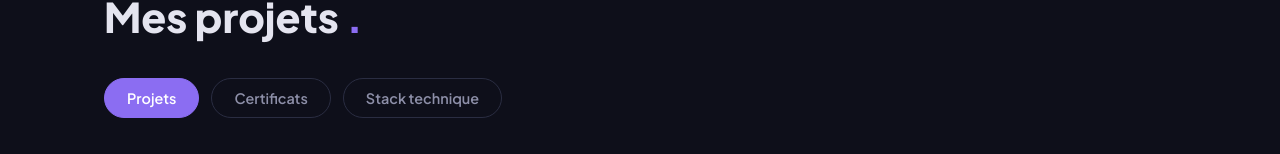
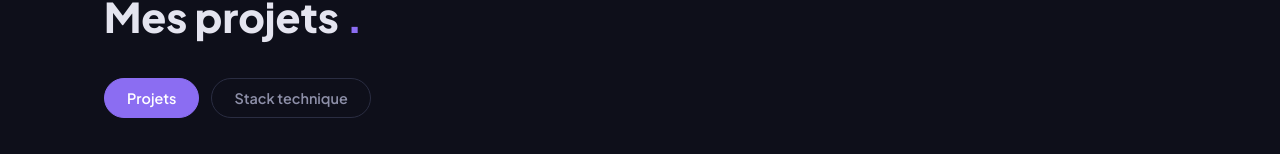
Before and after one commit to OMAR-SR-1/portfolio, an Angular app: page / in a window 1280 px wide. Shown: the part 1999-2153 px from the top of the page. Built offline with nearby package versions, Linux system fonts and the light colour scheme.

Commit message:
mise à jour compétences

```diff
--- a/src/app/components/portfolio/portfolio.html
+++ b/src/app/components/portfolio/portfolio.html
@@ -4,7 +4,6 @@
     <h2 class="section-title fade-in">Mes projets <span class="hl">.</span></h2>
     <div class="tabs">
       <button class="tab" [class.active]="activeTab === 'projects'" (click)="setTab('projects')">Projets</button>
-      <button class="tab" [class.active]="activeTab === 'certificates'" (click)="setTab('certificates')">Certificats</button>
       <button class="tab" [class.active]="activeTab === 'stack'" (click)="setTab('stack')">Stack technique</button>
     </div>
 
@@ -21,14 +20,6 @@
       </div>
     </div>
 
-    <div class="tab-content" *ngIf="activeTab === 'certificates'">
-      <div class="cert-list">
-        <div class="cert-card" *ngFor="let c of certificates">
-          <h3>{{ c.title }}</h3>
-          <p>{{ c.org }} — {{ c.year }}</p>
-        </div>
-      </div>
-    </div>
 
     <div class="tab-content" *ngIf="activeTab === 'stack'">
       <div class="stack-grid">
--- a/src/app/components/portfolio/portfolio.ts
+++ b/src/app/components/portfolio/portfolio.ts
@@ -55,10 +55,5 @@ export class Portfolio {
     }
   ];
 
-  certificates: Certificate[] = [
-    { title: 'Introduction au développement web', org: 'OpenClassrooms', year: '2025' },
-    { title: 'Bases de données relationnelles', org: 'Coursera', year: '2025' }
-  ];
-
   stack: string[] = ['HTML', 'CSS', 'JavaScript', 'TypeScript', 'Angular', 'PHP', 'MySQL', 'MongoDB', 'Canva', 'Git'];
 }
```
